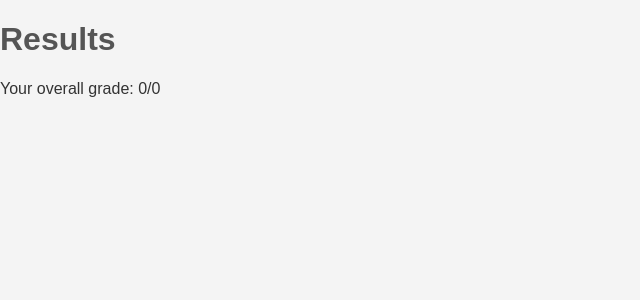
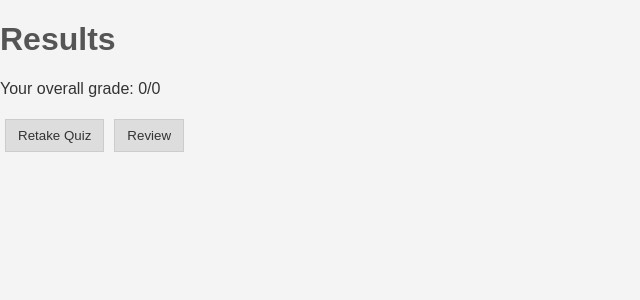
Before and after one commit to emmagort/Diss, a React (Create React App) app in the folder my-app/: page /results in a window 1280 px wide. Shown: the top 300 px of the page, without its empty margins (0-640 px from the left). Built offline with nearby package versions, Linux system fonts and the light colour scheme.

Commit message:
not actually working build

```diff
--- a/my-app/package.json
+++ b/my-app/package.json
@@ -15,11 +15,11 @@
   },
   "scripts": {
     "start": "react-scripts start",
+    "predeploy": "npm run build",
+    "deploy": "gh-pages -d build",
     "build": "react-scripts build",
     "test": "react-scripts test",
-    "eject": "react-scripts eject",
-    "predeploy": "npm run build",
-    "deploy": "gh-pages -d build"
+    "eject": "react-scripts eject"
   },
   "eslintConfig": {
     "extends": [
--- a/my-app/src/pages/Results.js
+++ b/my-app/src/pages/Results.js
@@ -1,16 +1,45 @@
 // Results.js
-import React from 'react';
+import React, { useState, useEffect, } from 'react';
+import { useLocation, useNavigate } from 'react-router-dom';
+import 'prismjs/themes/prism.css';
+import './Student.css';
+import './Teacher.css';
 
 const Results = ({ questions }) => {
   // Calculate the overall grade based on your scoring logic
   const overallScore = questions.reduce((total, question) => total + question.score, 0);
   const totalPoints = questions.reduce((total, question) => total + question.answers.length, 0);
+  const navigate = useNavigate();
+
+  function handleReset() {
+    // Reset the state of the quiz
+    // for each question, set the selected studentAnswer and changes to null
+    const updatedQuestions = questions.map(question => ({
+      ...question,
+      graded: false,
+      showingSolution: false,
+      edited: false,
+      render : '',
+      studentAnswer: '',
+      changes: [],
+      score: 0
+    }));
+
+    navigate('/student', { state: { questions: updatedQuestions } });
+
+  }
+
+  function handleReview() {
+    //redirect to the student page without making any changes
+    navigate('/student', { state: { questions } });
+  }
 
   return (
     <div>
       <h1>Results</h1>
       <p>Your overall grade: {overallScore}/{totalPoints}</p>
-      {/* Additional UI or options go here */}
+      <button onClick={handleReset}>Retake Quiz</button>
+      <button onClick={handleReview}>Review</button>
     </div>
   );
 };
```
Also changed, not shown: 1 other file (tests, documents, lock files or other folders).
